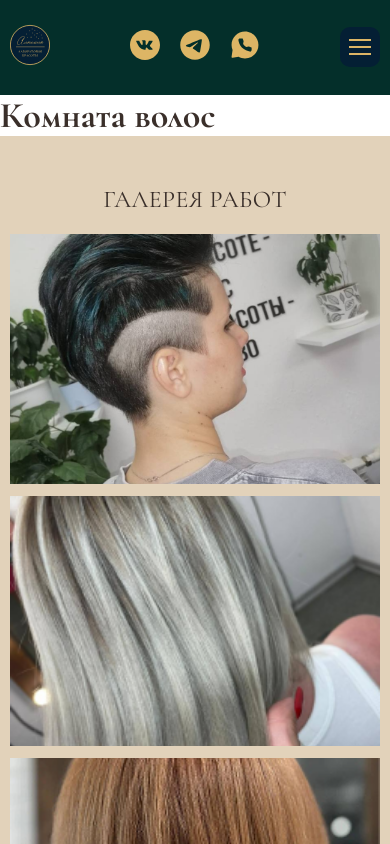
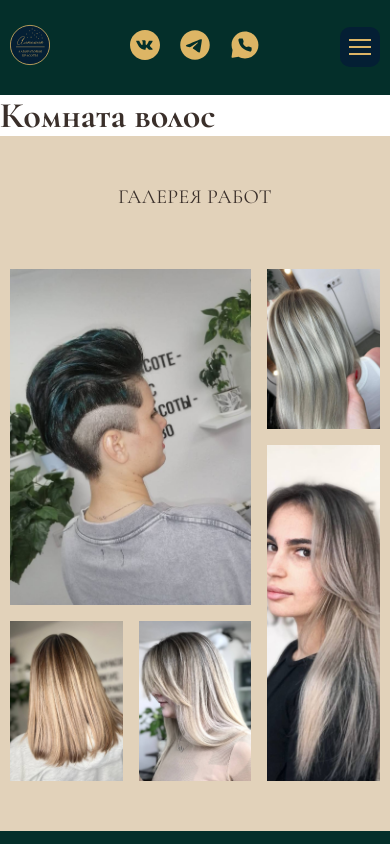
Before and after one commit to darina1970/Alchemy-Beauty-Salon, a React (Vite) app: page /services/hair in a window 390 px wide. Shown: the top 844 px of the page. Built offline with nearby package versions, Linux system fonts and the light colour scheme.

Commit message:
feat/rooms_gallery

```diff
--- a/src/components/Rooms/Gallery/RoomGallery.jsx
+++ b/src/components/Rooms/Gallery/RoomGallery.jsx
@@ -1,4 +1,34 @@
 import styles from "../Gallery/RoomGallery.module.css";
+
+const RoomGallery = ({ images }) => {
+  return (
+    <div className={`section ${styles.section}`}>
+      <h2 className={styles.title}>галерея работ</h2>
+      <div className={`container ${styles.galleryContainer}`}>
+        {images.map((img, index) => {
+          const dynamicClass = styles[`item${index + 1}`] || "";
+          return (
+            <div
+              key={index}
+              className={`${styles.galleryItem} ${dynamicClass}`}
+            >
+              <img
+                src={img.src}
+                alt={img.alt ? img.alt : `Изображение ${index + 1}`}
+                loading="lazy"
+              />
+            </div>
+          );
+        })}
+      </div>
+    </div>
+  );
+};
+
+export default RoomGallery;
+
+
+/*import styles from "../Gallery/RoomGallery.module.css";
 
 const RoomGallery = ({ images }) => {
   return (
@@ -10,7 +40,7 @@ const RoomGallery = ({ images }) => {
             key={index}
             className={`${styles.galleryItem} ${styles[`item${index + 1}`]}`}
           >
-            <img src={img.src} alt={img.alt || `Фото ${index + 1}`} />
+            <img src={img.src} alt={img.alt || `${index + 1}`} loading="lazy" />
           </div>
         ))}
       </div>
@@ -18,4 +48,4 @@ const RoomGallery = ({ images }) => {
   );
 };
 
-export default RoomGallery;
+export default RoomGallery;*/
--- a/src/components/Rooms/Gallery/RoomGallery.module.css
+++ b/src/components/Rooms/Gallery/RoomGallery.module.css
@@ -9,9 +9,9 @@
 
 .galleryContainer {
   display: grid;
-  grid-template-columns: repeat(2fr, 1fr);
-  grid-template-rows: repeat(2, 300px);
-  gap: 25px;
+  grid-template-columns: repeat(6, 1fr);
+  /*grid-auto-rows: minmax(180px, 30vw);*/
+  gap: 24px;
 }
 
 .galleryItem {
@@ -26,93 +26,107 @@
 }
 
 .item1 {
+  grid-column: 1 / span 2;
   grid-row: 1 / span 2;
-  grid-column: 1;
 }
 
 .item2 {
+  grid-column: 3;
   grid-row: 1;
-  grid-column: 2;
 }
 
 .item3 {
+  grid-column: 3;
   grid-row: 2;
-  grid-column: 2;
 }
 
 .item4 {
+  grid-column: 4 / span 2;
   grid-row: 1 / span 2;
-  grid-column: 3;
 }
 
 .item5 {
+  grid-column: 6;
   grid-row: 1;
-  grid-column: 4;
 }
 
 .item6 {
+  grid-column: 6;
   grid-row: 2;
-  grid-column: 4;
 }
 
+/*Adaptiv*/
 @media (max-width: 1024px) {
   .galleryContainer {
     grid-template-columns: repeat(3, 1fr);
-    grid-template-rows: repeat(3, 250px);
+    grid-auto-rows: minmax(160px, 25vw);
+    gap: 16px;
   }
 
-  /* Переопределяем позиции */
   .item1 {
+    grid-column: 1 / span 2;
     grid-row: 1 / span 2;
-    grid-column: 1;
   }
 
   .item2 {
+    grid-column: 3;
     grid-row: 1;
-    grid-column: 2;
   }
 
   .item3 {
-    grid-row: 2;
-    grid-column: 2;
+    /*grid-column: 3;
+    grid-row: 2;*/
+    display: none;
   }
 
   .item4 {
-    grid-row: 1 / span 2;
     grid-column: 3;
+    grid-row: 2 / span 2;
   }
 
   .item5 {
+    grid-column: 1;
     grid-row: 3;
-    grid-column: 1;
   }
 
   .item6 {
+    grid-column: 2;
     grid-row: 3;
-    grid-column: 2 / span 2;
   }
 }
 
-@media (max-width: 768px) {
+/*@media (max-width: 768px) {
+  .container {
+    padding: 0 15px;
+  }
+
+  .section {
+    padding-top: 50px;
+    padding-bottom: 50px;
+  }
+
   .galleryContainer {
     grid-template-columns: 1fr;
-    grid-template-rows: repeat(6, 300px);
+    grid-template-rows: auto;
     gap: 12px;
   }
 
   .galleryItem {
+    grid-column: auto !important;
     grid-row: auto !important;
-    grid-column: auto !important;
   }
 
   .title {
     font-size: 1.5rem;
-    margin-bottom: 20px;
   }
 }
 
 @media (max-width: 480px) {
+  .container {
+    padding: 0 10px;
+  }
+
   .galleryContainer {
-    grid-template-rows: repeat(6, 250px);
+    gap: 10px;
   }
-}
+}*/
```
